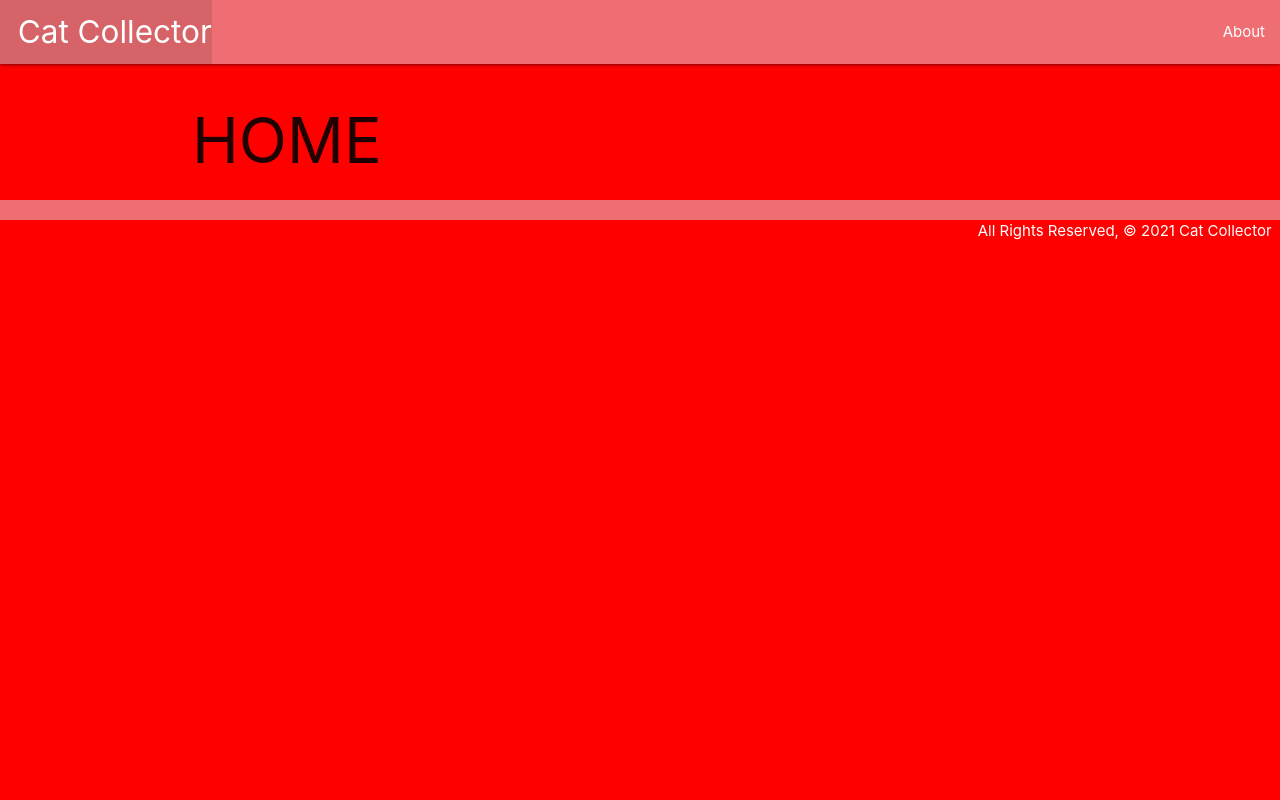
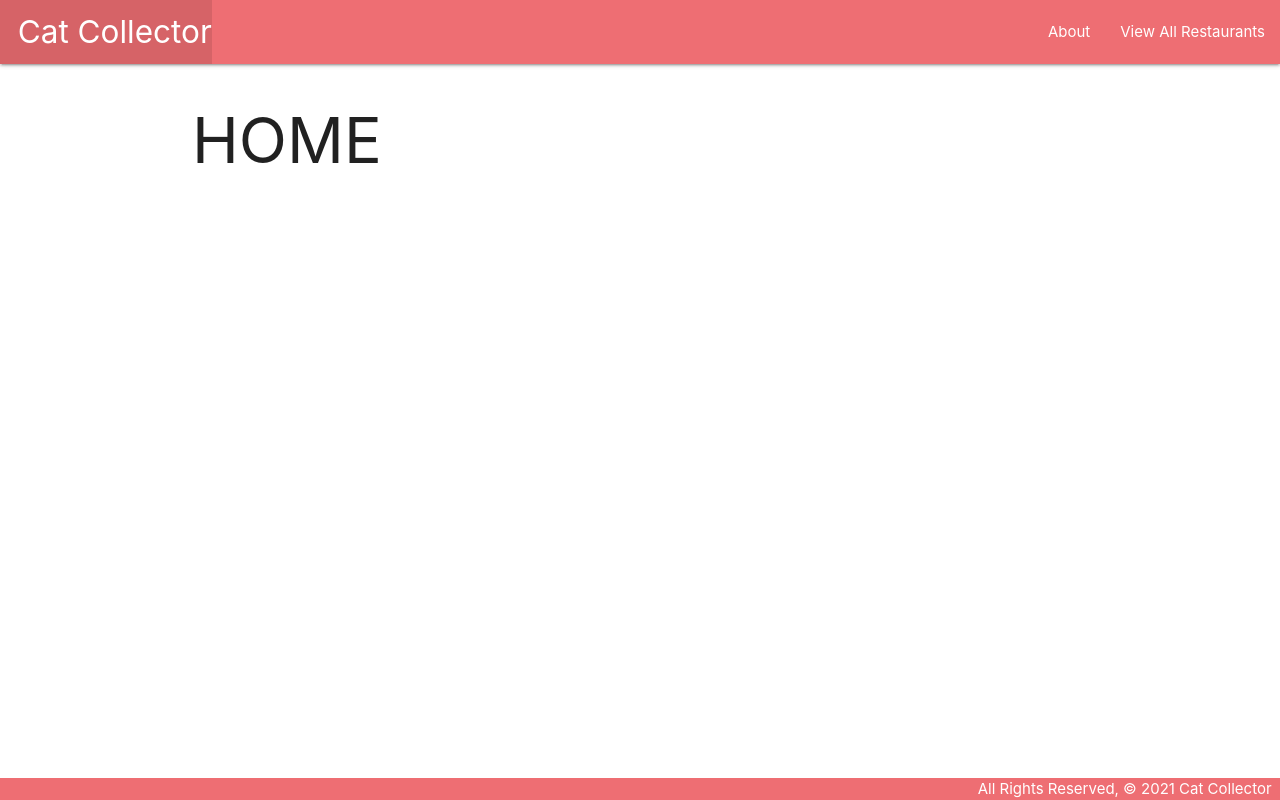
Before and after one commit to nsaltamachia/p3, a Django app: page / in a window 1280 px wide. Run offline with Django 4.2, Linux system fonts and the light colour scheme.

Commit message:
adds restaurant_index feature. Needs to have Model created, will not work until 3rd argument from restaurant_index applies to that model, and not the python list in views.py that we have skipped.

```diff
--- a/main_app/static/css/style.css
+++ b/main_app/static/css/style.css
@@ -1,3 +1,14 @@
 body {
-  background-color: red;
+  display: flex;
+  min-height: 100vh;
+  flex-direction: column;
 }
+
+main {
+  flex: 1 0 auto;
+}
+
+footer.page-footer {
+  padding-top: 0;
+  text-align: right;
+}
--- a/main_app/templates/base.html
+++ b/main_app/templates/base.html
@@ -19,6 +19,7 @@
         </ul>
         <ul class="right">
           <li><a href="/about">About</a></li>
+          <li><a href="/restaurants">View All Restaurants</a></li>
         </ul>
       </div>
     </nav>
--- a/main_app/urls.py
+++ b/main_app/urls.py
@@ -4,4 +4,5 @@ from . import views
 urlpatterns = [
     path('', views.home, name='home'),
 	path('about/', views.about, name='about'),
+    path('restaurants/', views.restaurants_index, name='index'),
  ]
--- a/main_app/views.py
+++ b/main_app/views.py
@@ -7,3 +7,9 @@ def home(request):
 
 def about(request):
     return render(request, 'about.html')
+
+def restaurants_index(request):
+  # We pass data to a template very much like we did in Express!
+  return render(request, 'restaurants/index.html', {
+    'restaurants': restaurants
+  })
```
Also changed, not shown: main_app/templates/restaurants/index.html (added, +21 -0 lines).
